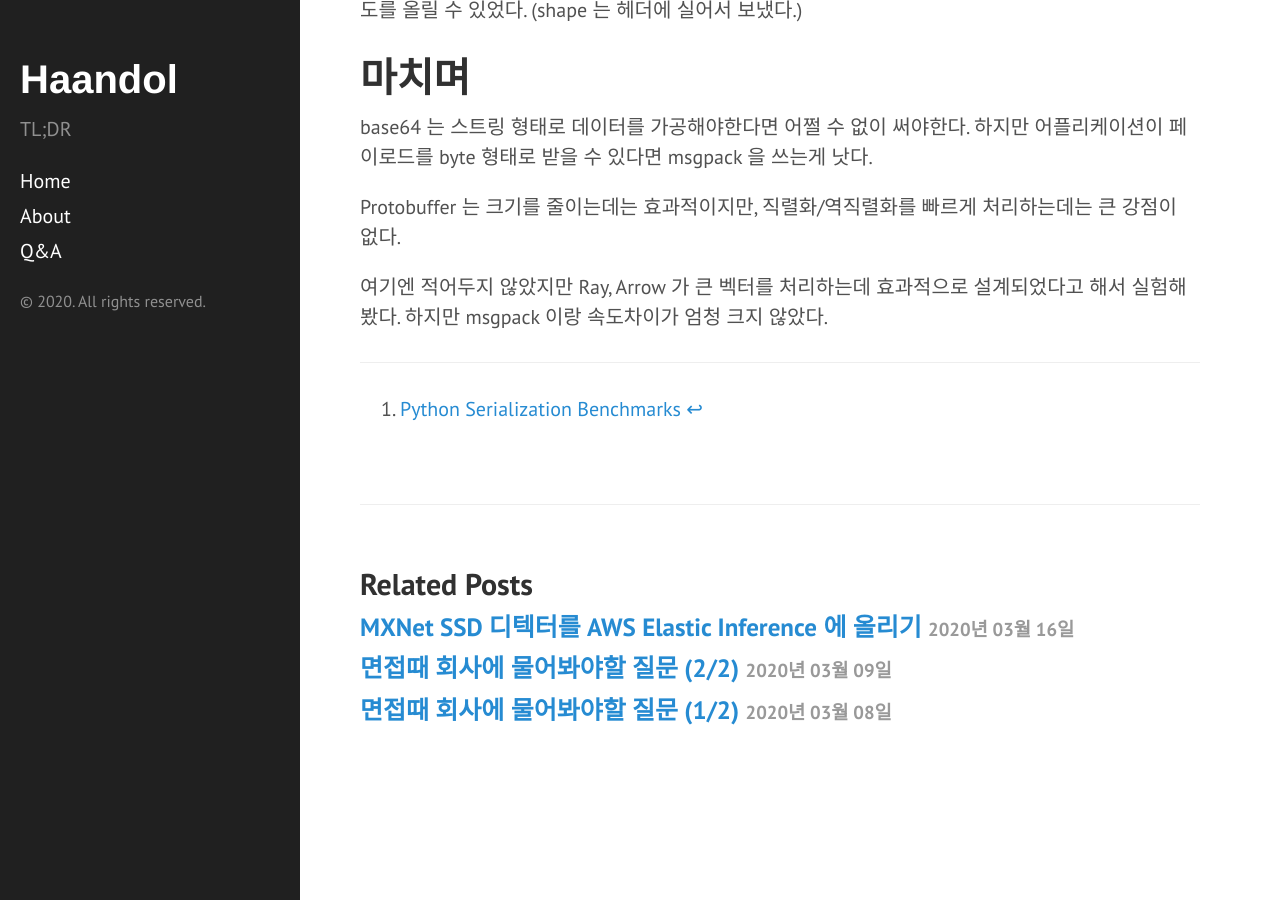
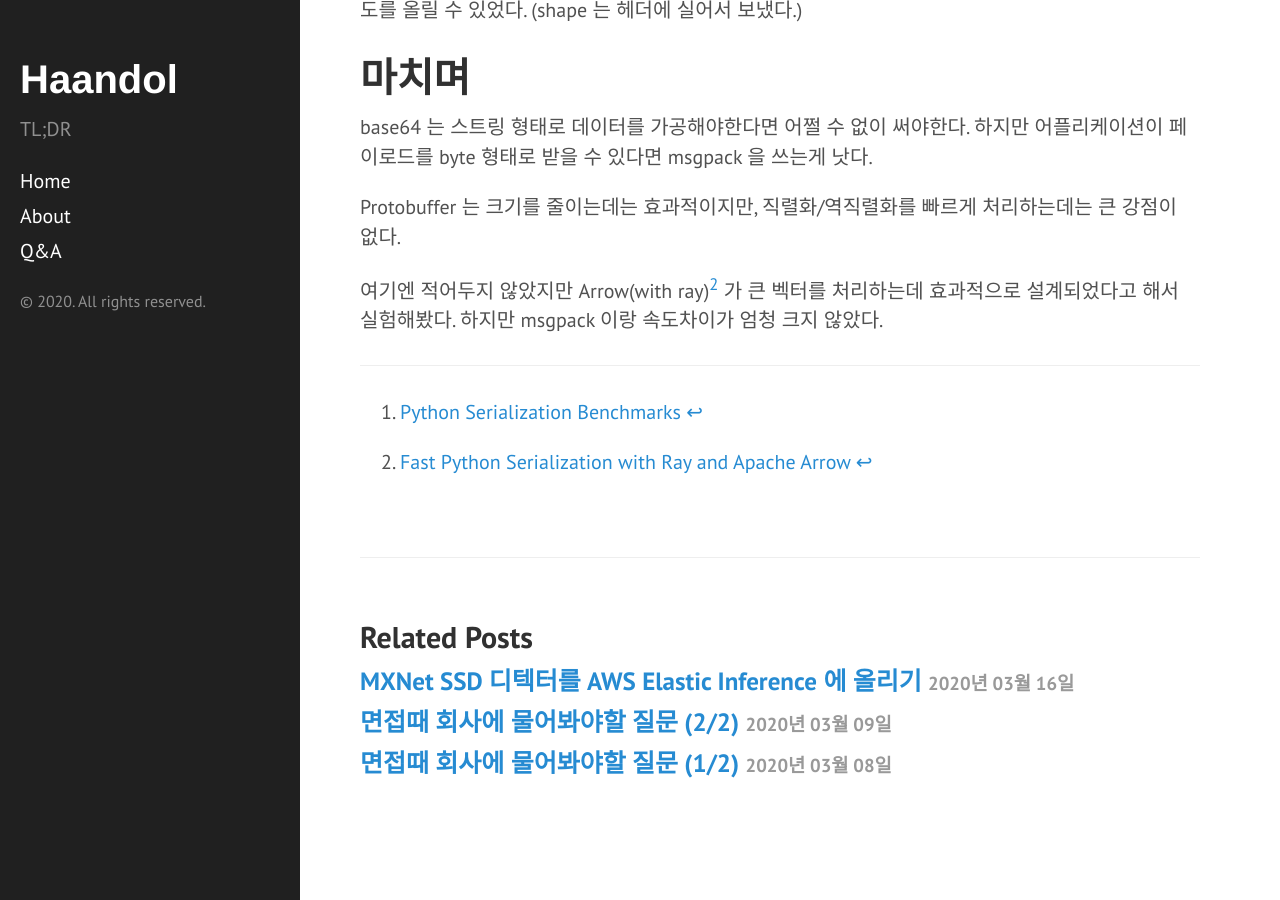
Before and after one commit to haandol/haandol.github.com, a Jekyll site: the page built from _posts/2020-04-01-python-serialization-numpy.md, in a window 1280 px wide and 900 px high, scrolled down 2538 px. Built offline with Jekyll 4.4.1, drawn with Linux system fonts in a browser that asks for light colours; comment, search, counter and statistics services are not loaded.

Commit message:
add links

```diff
--- a/_posts/2020-04-01-python-serialization-numpy.md
+++ b/_posts/2020-04-01-python-serialization-numpy.md
@@ -101,8 +101,9 @@ base64 는 스트링 형태로 데이터를 가공해야한다면 어쩔 수 없
 
 Protobuffer 는 크기를 줄이는데는 효과적이지만, 직렬화/역직렬화를 빠르게 처리하는데는 큰 강점이 없다.
 
-여기엔 적어두지 않았지만 Ray, Arrow 가 큰 벡터를 처리하는데 효과적으로 설계되었다고 해서 실험해봤다. 하지만 msgpack 이랑 속도차이가 엄청 크지 않았다.
+여기엔 적어두지 않았지만 Arrow(with ray)[^2] 가 큰 벡터를 처리하는데 효과적으로 설계되었다고 해서 실험해봤다. 하지만 msgpack 이랑 속도차이가 엄청 크지 않았다.
 
 ----
 
 [^1]: [Python Serialization Benchmarks](https://medium.com/@shmulikamar/python-serialization-benchmarks-8e5bb700530b)
+[^2]: [Fast Python Serialization with Ray and Apache Arrow](https://arrow.apache.org/blog/2017/10/15/fast-python-serialization-with-ray-and-arrow/)
```
